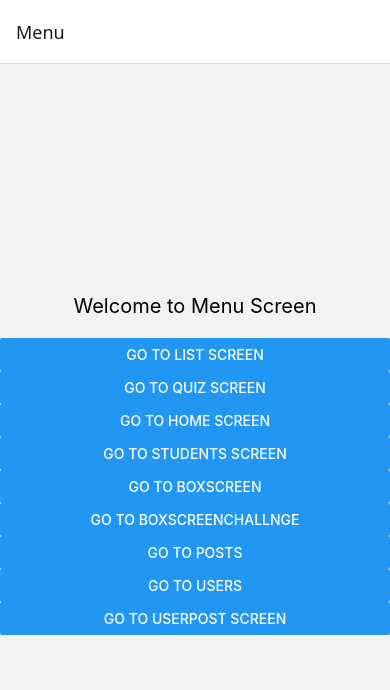
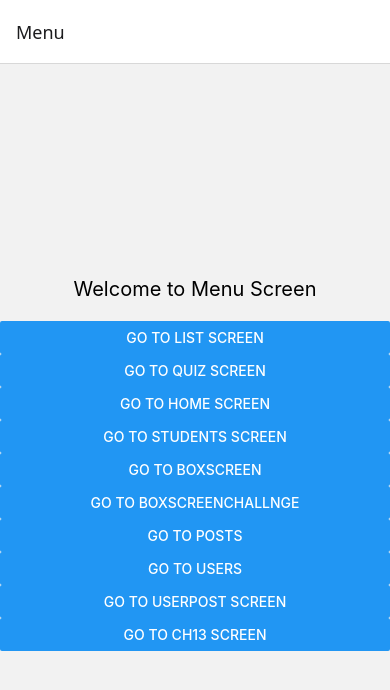
Before and after one commit to Darko2102/first-react-app, a React Native app: screen / in a window 390 px wide. Shown: the top 690 px of the page. Built offline with nearby package versions, Linux system fonts and the light colour scheme.

Commit message:
module13

```diff
--- a/App.js
+++ b/App.js
@@ -14,6 +14,7 @@ import BoxScreenChallenge from './screens/BoxScreenChallenge';
 import PostsScreen from './screens/PostsScreen';
 import UsersScreen from './screens/UsersScreen';
 import UserPostsScreen from './screens/UserPostsScreen';
+import Ch13 from './screens/Ch13';
 
 
 
@@ -34,6 +35,7 @@ export default function App() {
         <Stack.Screen name="Posts" component={PostsScreen} />
         <Stack.Screen name="Users" component={UsersScreen} />
         <Stack.Screen name="UserPost" component={UserPostsScreen} />
+        <Stack.Screen name="Ch13" component={Ch13} />
       </Stack.Navigator>
     </NavigationContainer>
   );
--- /dev/null
+++ b/screens/Ch13.js
@@ -0,0 +1,74 @@
+import React from "react";
+import { Text, StyleSheet, View, FlatList } from "react-native";
+
+class Ch13 extends React.Component {
+    constructor() {
+        super();
+        this.state = {
+            posts: [],
+        }
+    }
+
+    async componentDidMount() {
+        const data = await fetch("https://jsonplaceholder.typicode.com/posts");
+        const jsonData = await data.json();
+        console.log(jsonData);
+        this.setState( {
+            posts: jsonData,
+
+        });
+    }
+
+    render() {
+        const {posts} = this.state;
+        return(
+            <View style={styles.container}>
+                <Text style={styles.title}>Posts</Text>
+                <FlatList
+                    keyExtractor={(posts) => posts.id}
+                    data = {posts}
+                    renderItem={({item}) => (
+                        <View style={styles.card}>
+                            <Text style={styles.cardTitle}>{item.title}</Text>
+                            <Text style={styles.cardBody}>{item.body}</Text>
+                        </View>
+        )}
+                />
+            </View>
+        )
+    }
+}
+
+const styles = StyleSheet.create({
+    container: {
+        flex: 1,
+        backgroundColor: '#f0f0f0',
+        padding: 15,
+    },
+    title: {
+        fontSize: 24,
+        fontWeight: 'bold',
+        textAlign: 'center',
+        marginBottom: 15,
+    },
+    card: {
+        backgroundColor: '#fff',
+        borderRadius: 10,
+        padding: 15,
+        marginBottom: 10,
+
+    },
+    cardTitle: {
+        fontSize: 18,
+        fontWeight: 'bold',
+        marginBottom: 5,
+        color: '#333',
+    },
+    cardBody: {
+        fontSize: 16,
+        color: '#555',
+    },
+})
+
+
+export default Ch13;
--- a/screens/MenuScreen.js
+++ b/screens/MenuScreen.js
@@ -52,6 +52,11 @@ const MenuScreen = (props) => {
       title="Go to UserPost Screen"
       onPress={() => props.navigation.navigate("UserPosts")}
       />
+      <Button
+      style={styles.btn}
+      title="Go to Ch13 Screen"
+      onPress={() => props.navigation.navigate("Ch13")}
+      />
     </View>
   );
 };
```
